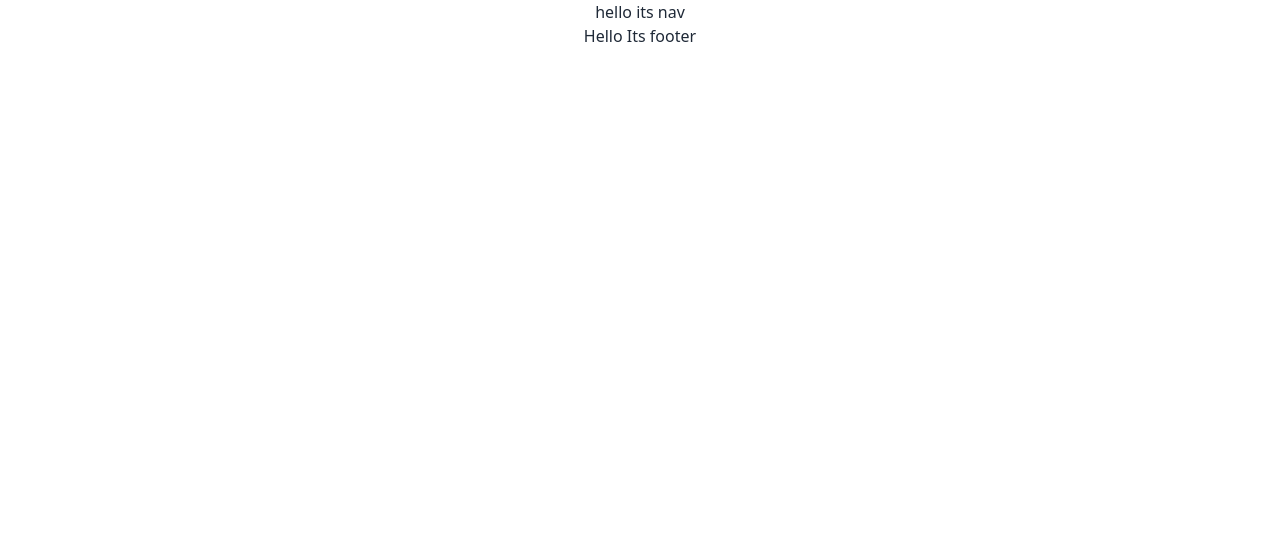
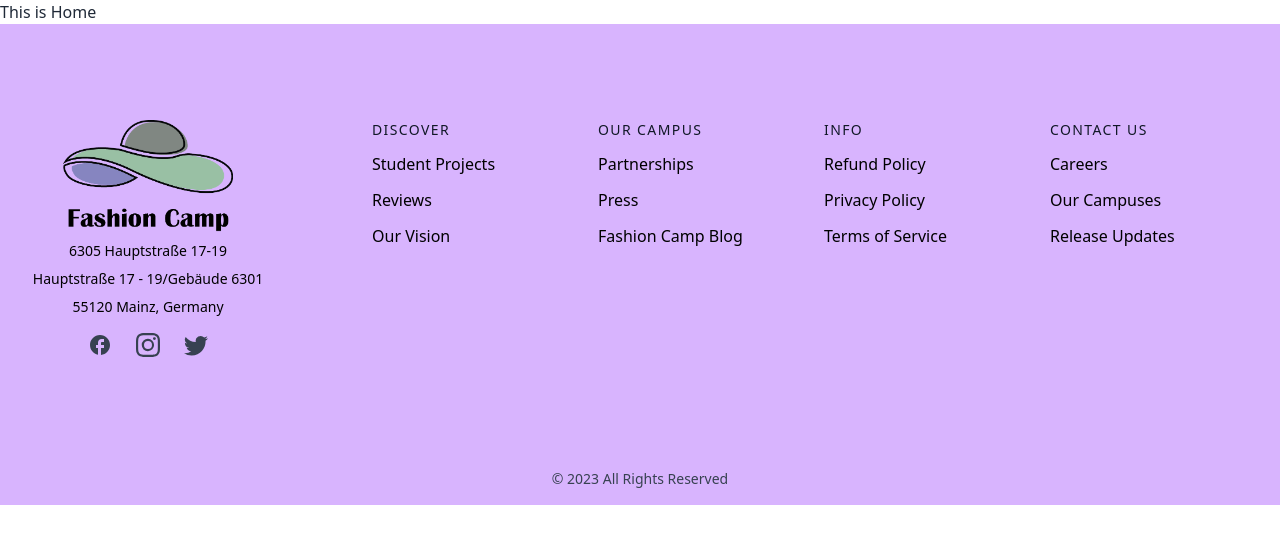
Before and after one commit to dev-talukdar/summer-camp-client-side, a React (Vite) app: page / in a window 1280 px wide. Shown: the top 544 px of the page. Built offline with nearby package versions, Linux system fonts and the light colour scheme.

Commit message:
footer is now completed

```diff
--- a/package.json
+++ b/package.json
@@ -14,6 +14,7 @@
     "match-sorter": "^6.3.1",
     "react": "^18.2.0",
     "react-dom": "^18.2.0",
+    "react-icons": "^4.9.0",
     "react-router-dom": "^6.12.0",
     "sort-by": "^1.2.0"
   },
--- a/src/Layout/Main.jsx
+++ b/src/Layout/Main.jsx
@@ -1,13 +1,14 @@
 import { Outlet } from "react-router-dom";
+import Footer from "../Pages/Shared/Footer/Footer";
 
 
 
 const Main = () => {
     return (
-        <div className="text-center">
-            <h2>hello its nav</h2>
+        <div >
+
             <Outlet></Outlet>
-            <h2>Hello Its footer</h2>
+            <Footer></Footer>
         </div>
     );
 };
--- a/src/Pages/Home/Home/Home.jsx
+++ b/src/Pages/Home/Home/Home.jsx
@@ -0,0 +1,11 @@
+
+
+const Home = () => {
+    return (
+        <div>
+           <h2>This is Home </h2>
+        </div>
+    );
+};
+
+export default Home;
--- /dev/null
+++ b/src/Pages/Shared/Footer/Footer.jsx
@@ -0,0 +1,109 @@
+import { Link } from "react-router-dom";
+import logo from '../../../../public/logo.png'
+import { MdFacebook } from 'react-icons/md';
+import { BsInstagram, BsTwitter } from 'react-icons/bs';
+
+
+
+
+
+const Footer = () => {
+    return (
+
+
+        <footer className="w-full text-gray-700 bg-purple-300 body-font">
+            <div
+                className="container flex flex-col flex-wrap px-5 py-24 mx-auto md:items-center lg:items-start md:flex-row md:flex-no-wrap">
+                <div className="flex-shrink-0 w-64 mx-auto text-center md:mx-0 md:text-left">
+                    <Link className="flex items-center justify-center font-medium  title-font md:justify-start">
+
+                    </Link>
+
+
+                    <Link className="flex flex-col justify-center items-center">
+                        <img className="w-2/3" src={logo} alt="" />
+                    </Link>
+                    <p className="mt-2 text-sm text-black text-center">6305 Hauptstraße 17-19</p>
+                    <p className="mt-2 text-sm text-black text-center">Hauptstraße 17 - 19/Gebäude 6301</p>
+                    <p className="mt-2 text-sm text-black text-center">55120 Mainz, Germany</p>
+                    <div className="flex gap-6 justify-center mt-4">
+                        <p className="text-2xl hover:text-white"><Link to='https://www.facebook.com/'><MdFacebook></MdFacebook></Link></p>
+                        <p className="text-2xl hover:text-white"><Link to='https://www.instagram.com/'><BsInstagram></BsInstagram></Link></p>
+                        <p className="text-2xl hover:text-white"><Link to='https://www.twitter.com/'><BsTwitter></BsTwitter></Link></p>
+
+                    </div>
+
+
+
+
+                </div>
+                <div className="flex flex-wrap flex-grow mt-10 -mb-10 text-center md:pl-20 md:mt-0 md:text-left">
+                    <div className="w-full px-4 lg:w-1/4 md:w-1/2">
+                        <h2 className="mb-3 text-sm font-medium tracking-widest text-gray-900 uppercase title-font">Discover</h2>
+                        <nav className="mb-10 list-none">
+                            <li className="mt-3">
+                                <Link className="text-black cursor-pointer hover:text-white">Student Projects</Link>
+                            </li>
+                            <li className="mt-3">
+                                <Link className="text-black cursor-pointer hover:text-white">Reviews</Link>
+                            </li>
+                            <li className="mt-3">
+                                <Link className="text-black cursor-pointer hover:text-white">Our Vision</Link>
+                            </li>
+                        </nav>
+                    </div>
+                    <div className="w-full px-4 lg:w-1/4 md:w-1/2">
+                        <h2 className="mb-3 text-sm font-medium tracking-widest text-gray-900 uppercase title-font">Our Campus</h2>
+                        <nav className="mb-10 list-none">
+                            <li className="mt-3">
+                                <Link className="text-black cursor-pointer hover:text-white">Partnerships</Link>
+                            </li>
+                            <li className="mt-3">
+                                <Link className="text-black cursor-pointer hover:text-white">Press</Link>
+                            </li>
+                            <li className="mt-3">
+                                <Link className="text-black cursor-pointer hover:text-white">Fashion Camp Blog</Link>
+                            </li>
+                        </nav>
+                    </div>
+                    <div className="w-full px-4 lg:w-1/4 md:w-1/2">
+                        <h2 className="mb-3 text-sm font-medium tracking-widest text-gray-900 uppercase title-font">Info</h2>
+                        <nav className="mb-10 list-none">
+                            <li className="mt-3">
+                                <Link className="text-black cursor-pointer hover:text-white">Refund Policy</Link>
+                            </li>
+                            <li className="mt-3">
+                                <Link className="text-black cursor-pointer hover:text-white">Privacy Policy</Link>
+                            </li>
+                            <li className="mt-3">
+                                <Link className="text-black cursor-pointer hover:text-white">Terms of Service</Link>
+                            </li>
+                        </nav>
+                    </div>
+                    <div className="w-full px-4 lg:w-1/4 md:w-1/2">
+                        <h2 className="mb-3 text-sm font-medium tracking-widest text-gray-900 uppercase title-font">Contact Us</h2>
+                        <nav className="mb-10 list-none">
+                            <li className="mt-3">
+                                <Link className="text-black cursor-pointer hover:text-white">Careers</Link>
+                            </li>
+                            <li className="mt-3">
+                                <Link className="text-black cursor-pointer hover:text-white">Our Campuses</Link>
+                            </li>
+                            <li className="mt-3">
+                                <Link className="text-black cursor-pointer hover:text-white">Release Updates</Link>
+                            </li>
+                        </nav>
+                    </div>
+                </div>
+            </div>
+            <div className="bg-purple-300">
+                <div className="container px-5 py-4 mx-auto">
+                    <p className="text-sm text-gray-700 capitalize xl:text-center">© 2023 All rights reserved </p>
+                </div>
+            </div>
+        </footer>
+
+    );
+};
+
+export default Footer;
--- /dev/null
+++ b/src/Pages/Shared/NavigationBar/NavigationBar.jsx
@@ -0,0 +1,22 @@
+import { Link } from "react-router-dom";
+
+
+
+const NavigationBar = () => {
+
+    const navOptions = <>
+    <li><Link>Home</Link></li>
+    <li><Link>Instructors</Link></li>
+    <li><Link>Classes</Link></li>
+    <li><Link>Dashboard</Link></li>
+    <li><Link>Login</Link></li>
+
+    </>
+    return (
+        <div>
+           { navOptions}
+        </div>
+    );
+};
+
+export default NavigationBar;
--- a/src/main.jsx
+++ b/src/main.jsx
@@ -6,6 +6,8 @@ import { router } from './Routes/Routes.jsx';
 
 ReactDOM.createRoot(document.getElementById('root')).render(
   <React.StrictMode>
+    <div className='max-w-screen-xl mx-auto'>
     <RouterProvider router={router} />
+    </div>
   </React.StrictMode>,
 )
```
Also changed, not shown: src/Routes/Routes.jsx (+8 -1 lines), 1 other file (tests, documents, lock files or other folders).
